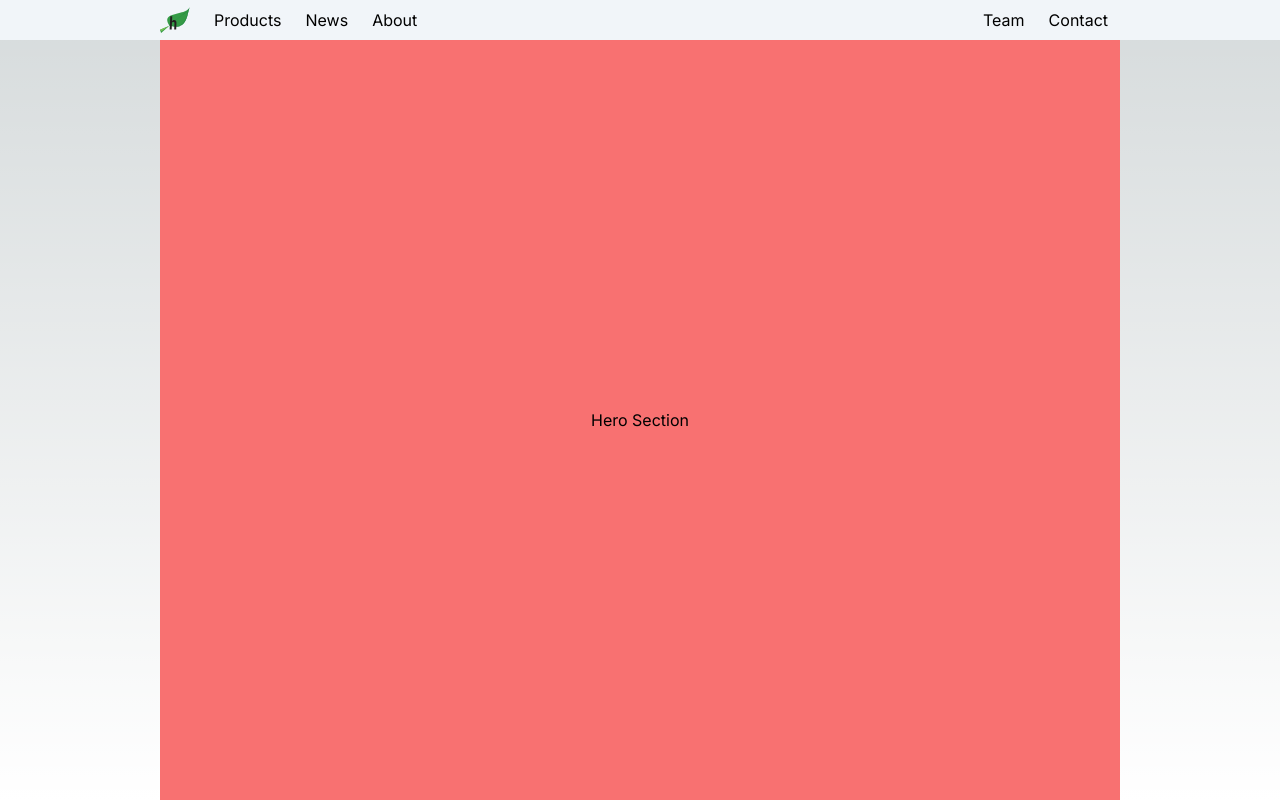
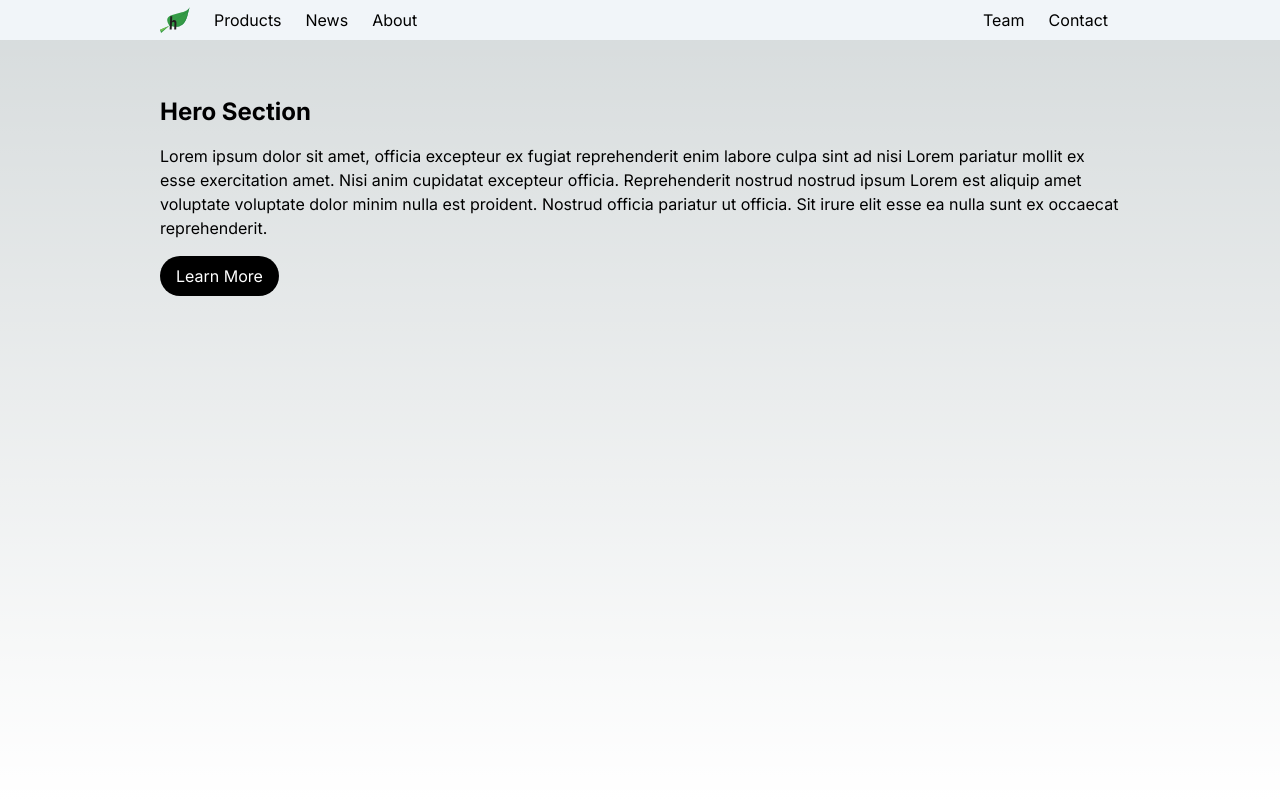
Before and after one commit to betaluis/hhg-website, a Next.js app: page / in a window 1280 px wide. Built offline with nearby package versions, Linux system fonts and the light colour scheme.

Commit message:
Placeholder hero section

```diff
--- a/app/page.tsx
+++ b/app/page.tsx
@@ -1,8 +1,12 @@
 export default function Home() {
     return (
         <main className="_container">
-            <div className="h_screen bg-red-400 flex-center">
-                <h1 className="">Hero Section</h1>
+            <div className="h_screen">
+                <h1 className="text-2xl font-bold pt-14">Hero Section</h1>
+                <p className="pt-4">Lorem ipsum dolor sit amet, officia excepteur ex fugiat reprehenderit enim labore culpa sint ad nisi Lorem pariatur mollit ex esse exercitation amet. Nisi anim cupidatat excepteur officia. Reprehenderit nostrud nostrud ipsum Lorem est aliquip amet voluptate voluptate dolor minim nulla est proident. Nostrud officia pariatur ut officia. Sit irure elit esse ea nulla sunt ex occaecat reprehenderit.</p>
+                <div className="pt-4">
+                    <button className="bg-black px-4 py-2 text-white rounded-full">Learn More</button>
+                </div>
             </div>
         </main>
     )
```
